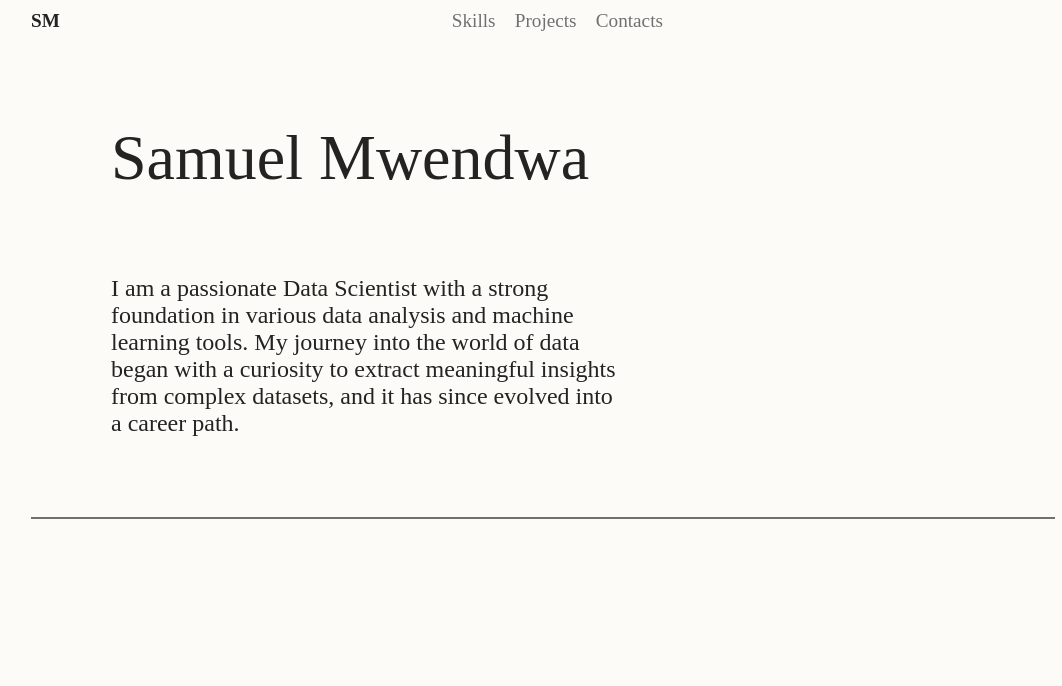
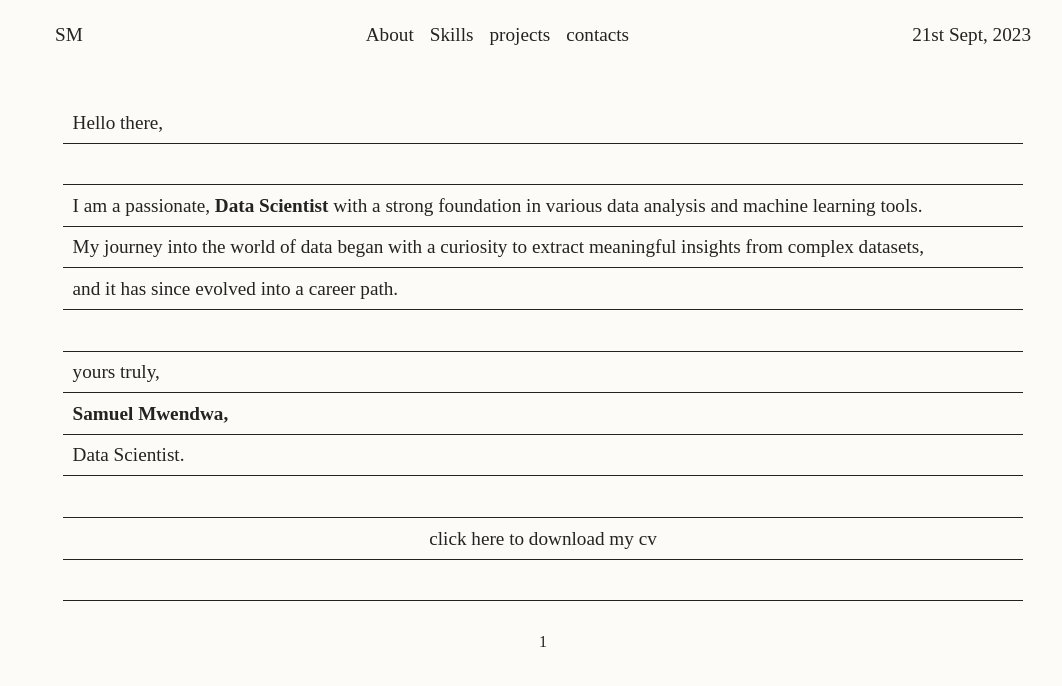
Before and after one commit to sammyrhymes/sammyrhymes.github.io, a plain HTML site: page portfolio/index.html in a window 1280 px wide. Shown: the whole page, without its empty margins (97-1159 px from the left). Drawn offline with Linux system fonts and the light colour scheme.

Commit message:
changing layout

```diff
--- a/portfolio/css/main.css
+++ b/portfolio/css/main.css
@@ -14,94 +14,61 @@
     --primary-color: #71706E;
     --tertiery-color: #CFCFCF;
 }
-html {
-    scroll-behavior: smooth;
-  }
+body{
+    background-color: var(--bg-color);
+    color: var(--fg-color);
+    width: 80dvw;
+    height: 80dvh;
+    margin: auto;
+}
+/* Header section */
 header{
-    font-size: 1.2rem;
+    padding: 1.5rem;
 }
 nav{
     display: flex;
+    align-items: center;
     justify-content: space-between;
-    align-items: center;
+    font-size: 1.2rem;
 }
-.nav_items{
-    display:flex;
+.nav-items{
+    display: flex;
+    gap: 1rem;
 }
-.nav_item{
-    padding: .6rem;
-
-}
-.nav_item a{
-    color: var(--primary-color);
-    transition: all 0.3s ease-in;
-}
-.nav_item a:hover{
+.nav-item a{
     color: var(--fg-color);
-    font: 2rem;
-}
-.nav_item a::before{
-    content: "";
-    position: absolute;
-    width: 0;
-    height: 2px;
-    background-color: var(--fg-color); /* Color of the "underline" */
-    bottom: 0;
-    left: 0;
-    transition: all 0.3s ease-in; /* Apply the transition to the width property */
-}
-.nav_item a::before:hover{
-    width: 100%;
-
-}
-.social_links{
-    display: flex;
-    align-items: center;
 }
 
-body{
-    background-color:var(--bg-color);
+/* article section with the lines */
+
+.lines{
+    padding: 2rem;
+}
+.line{
+    width: 100%;
+    height: 2.6rem;
+    border-bottom: .05rem var(--fg-color) solid;
+}
+.line p{
+    padding: .6rem;
+    font-size: 1.2rem;
+}
+.cv{
+    text-align: center;
+}
+.cv a{
+    width: 40%;
+    margin: auto;
+    padding: .6rem;
     color: var(--fg-color);
-    width: 80%;
-    margin:auto;
+    text-decoration: dashed;
+    transition: all .6s ease-in;
 }
-.landing_page{
-    height: 100dvh;
+.cv a:hover{
+    color: var(--primary-color);
 }
 
-.hero{
-    margin: auto;
-    display: flex;
-    flex-direction: column;
-    justify-content: space-between;
-    align-content: center;
-    padding: 5rem;
-    border-bottom: 2px var(--primary-color) solid;
-
+/* footer section */
+.page-number{
+    text-align: center;
 }
-.welcome{
-    font-size: 7rem;
-    font-weight: 100;
-}
-.name{
-    font-size: 4rem;
-    font-weight: 100;
-}
-.bio{
-    width: 60%;
-    margin-top: 5rem;
-    font-size: 1.5rem;
-}
-.skills{
-    margin: auto;
-    display: flex;
-    flex-wrap: wrap;
-    gap: 1.5rem;
-}
-.skill{
-    width: 20rem;
-    padding: 1rem;
-    border: 1px var(--primary-color) solid;
-    height: 20rem;
-    border-radius: 1.4rem;
-}
--- a/portfolio/index.html
+++ b/portfolio/index.html
@@ -3,38 +3,86 @@
 <head>
     <meta charset="UTF-8">
     <meta name="viewport" content="width=device-width, initial-scale=1.0">
-    <title>Samuel mwendwa Portfolio</title>
+    <title>Samuel Mwendwa</title>
     <link rel="stylesheet" href="css/main.css">
 </head>
 <body>
     <header>
         <nav>
-            <div class="logo">
-                <p><strong>SM</strong></p>
-            </div>
-            <ul class = "nav_items">
-                <li class="nav_item"><a href="#skills">Skills</a></li>
-                <li class="nav_item"><a href="">Projects</a></li>
-                <li class="nav_item"><a href="">Contacts</a></li>
-            </ul>
-            <ul class="social_links">
-                <ul class="social_link"><a href="https://github.com/sammyrhymes"><img src="images/github.svg" alt=""></a></ul>
-                <ul class="social_link"><a href="https://www.linkedin.com/in/samuel-mwendwa-44459b239/"><img src="images/linkedIn.svg" alt=""></a></ul>
-            </ul>
+            <p class="logo">
+                SM
+            </p>
+            <li class="nav-items">
+                <ul class="nav-item"><a href="index.html">About</a></ul>
+                <ul class="nav-item"><p>Skills</p></ul>
+                <ul class="nav-item"><p>projects</p></ul>
+                <ul class="nav-item"><p>contacts</p></ul>
+            </li>
+            <p class="date">
+                21st Sept, 2023
+            </p>
         </nav>
     </header>
-    <article class="landing_page">
-        <div class="hero">
-            <h1 class = "name">Samuel Mwendwa</h1>
-            <p class="bio">I am a passionate Data Scientist with a strong foundation in
-                various data analysis and machine learning tools.
-                My journey into the world of data began
-                with a curiosity to extract meaningful insights
-                from complex datasets, and it has since evolved into a career path.</p>
+    <article class="lines">
+        <div class="line">
+            <p>
+                Hello there,
+            </p>
+        </div>
+        <div class="line"></div>
+        <div class="line">
+            <p>
+                I am a passionate, <strong>Data Scientist</strong> with a strong foundation in various data analysis and machine learning tools.
+            </p>
+        </div>
+        <div class="line">
+            <p>
+                My journey into the world of data began with a curiosity to extract meaningful insights from complex datasets,
+            </p>
+        </div>
+        <div class="line">
+            <p>
+                and it has since evolved into a career path.
+            </p>
+        </div>
+        <div class="line"></div>
+        <div class="line">
+            <p>
+                yours truly,
+            </p>
+        </div>
+        <div class="line">
+            <p>
+                <strong>
+                    Samuel Mwendwa,
+                </strong>
+            </p>
+        </div>
+        <div class="line">
+            <p>
+                Data Scientist.
+            </p>
+        </div>
+        <div class="line">
+            <p>
+
+            </p>
+        </div>
+        <div class="line cv">
+            <p>
+            <a href="">click here to download my cv</a>
+        </p>
+    </div>
+        <div class="line">
+            <p>
+
+            </p>
         </div>
     </article>
     <footer>
-
+        <p class="page-number">
+            1
+        </p>
     </footer>
 </body>
 </html>
```
